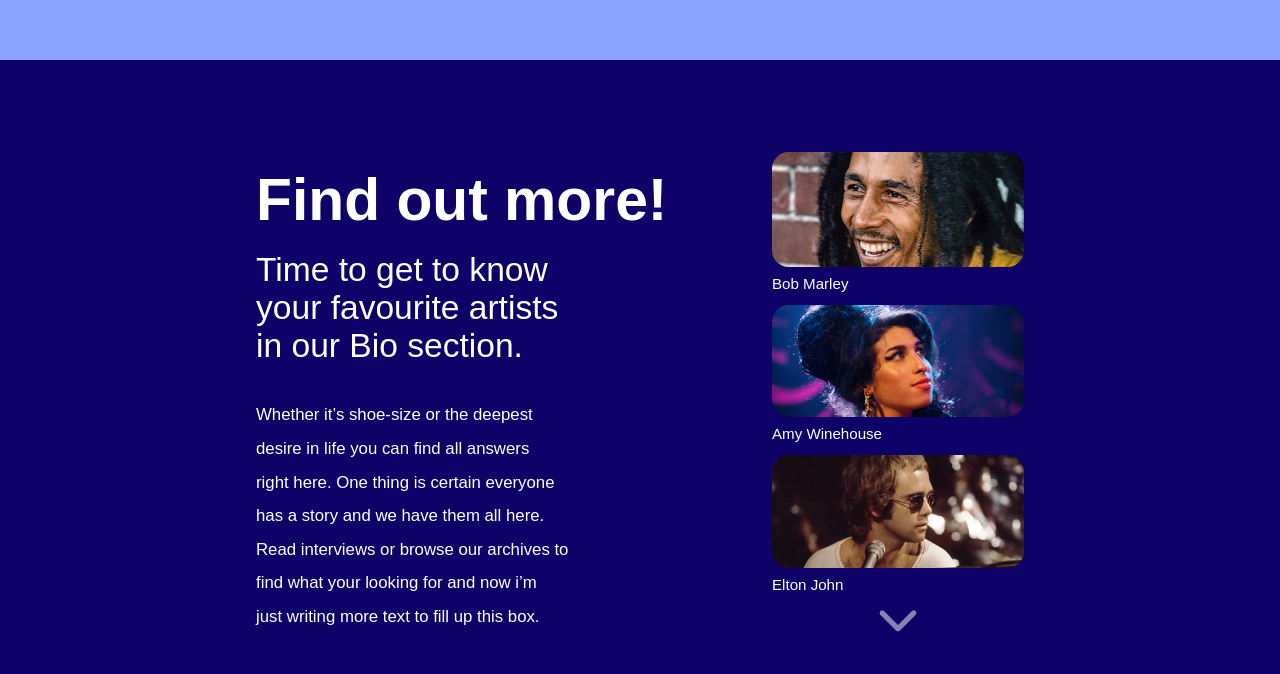
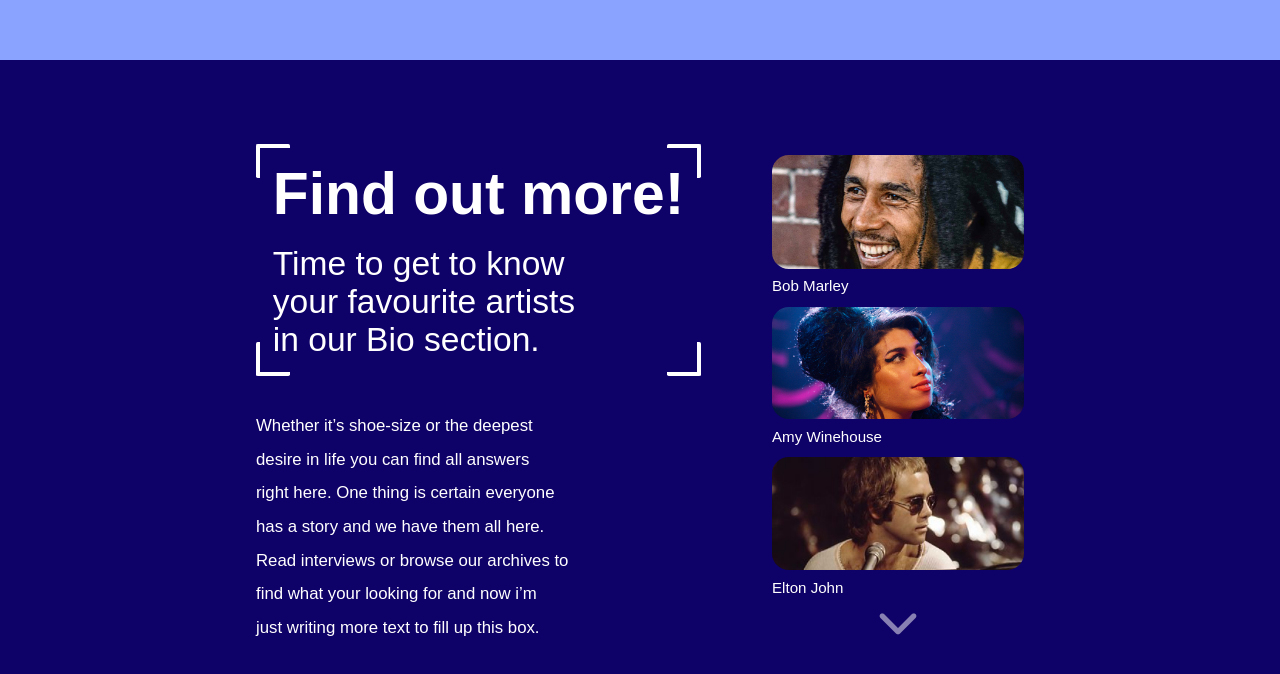
Before and after one commit to peturjack/group-project1, a plain HTML site: page index.html in a window 1280 px wide. Shown: the part 2340-3014 px from the top of the page. Drawn offline with Linux system fonts and the light colour scheme.

Commit message:
fixing issues

```diff
--- a/index.html
+++ b/index.html
@@ -95,6 +95,10 @@
     <main class="all-the-content-on-page-4">
         <div class="container-on-the-left">
             <div class="container-on-the-left-top-text">
+                <div class="boxes"></div>
+                <div class="boxes"></div>
+                <div class="boxes"></div>
+                <div class="boxes"></div>
                 <h3>Find out more!</h3>
                 <p>Time to get to know <br> your favourite artists <br>
                     in our Bio section.</p>
--- a/style.css
+++ b/style.css
@@ -270,11 +270,10 @@ html {
 }
 
 
-
+/* container around the second page */
 .container2 {
     height: 100vh;
     width: 100%;
-    background-color: #564D80;
     background-color: #0E0167;
 
 }
@@ -288,7 +287,7 @@ html {
 @media (max-width: 1150px){
     .flex-container{
         flex-direction: column;
-        background-color: #564D80;
+        background-color: #0E0167;
         align-items: center;
         text-align: center;
     }
@@ -410,16 +409,16 @@ html {
 
 .container2-bottom-right {
     display: flex;
-    width: 40rem;
+    width: 50rem;
     flex-wrap: wrap;
     gap: 1rem;
     justify-content: space-evenly;
-
 }
 
 .container2-bottom-right img {
-    width: 19rem;
+    width: 20rem;
     border-radius: 2rem;
+
 }
 
 .container2-bottom-right p {
@@ -428,6 +427,8 @@ html {
     font-weight: bold;
     width: 20rem;
 }
+/* second paage finished */
+
 /*container around the third page*/
 .container3 {
     height: 100vh;
@@ -482,17 +483,63 @@ html {
 
 .container-on-the-left-top-text {
     margin-bottom: 4rem;
+    position: relative;
+}
+
+.container-on-the-left-top-text .boxes:nth-child(1) {
+    position: absolute;
+    top: 0;
+    left: 0;
+    width: 4rem;
+    height: 4rem;
+    border-top: solid 4px white;
+    border-left: solid 4px white;
+    border-radius: 0.2rem;
+}
+
+.container-on-the-left-top-text .boxes:nth-child(2) {
+    position: absolute;
+    top: 0;
+    right: 0;
+    width: 4rem;
+    height: 4rem;
+    border-top: solid 4px white;
+    border-right: solid 4px white;
+    border-radius: 0.2rem;
+}
+
+.container-on-the-left-top-text .boxes:nth-child(3) {
+    position: absolute;
+    bottom: 0;
+    left: 0;
+    width: 4rem;
+    height: 4rem;
+    border-left: solid 4px white;
+    border-bottom: solid 4px white;
+    border-radius: 0.2rem;
+}
+
+.container-on-the-left-top-text .boxes:nth-child(4) {
+    position: absolute;
+    bottom: 0;
+    right: 0;
+    width: 4rem;
+    height: 4rem;
+    border-right: solid 4px white;
+    border-bottom: solid 4px white;
+    border-radius: 0.2rem;
 }
 
 .container-on-the-left-top-text h3 {
     color: white;
     font-size: 7rem;
     line-height: 12rem;
+    padding: 0 2rem;
 }
 
 .container-on-the-left-top-text p {
     font-size: 4rem;
-
+    padding: 0 2rem 2rem;
 }
 
 .small-text-below p {
@@ -511,7 +558,6 @@ html {
 .container3-images-right:hover {
     transform: scale(1.06);
 }
-
 
 
 .container-on-the-right {
```
